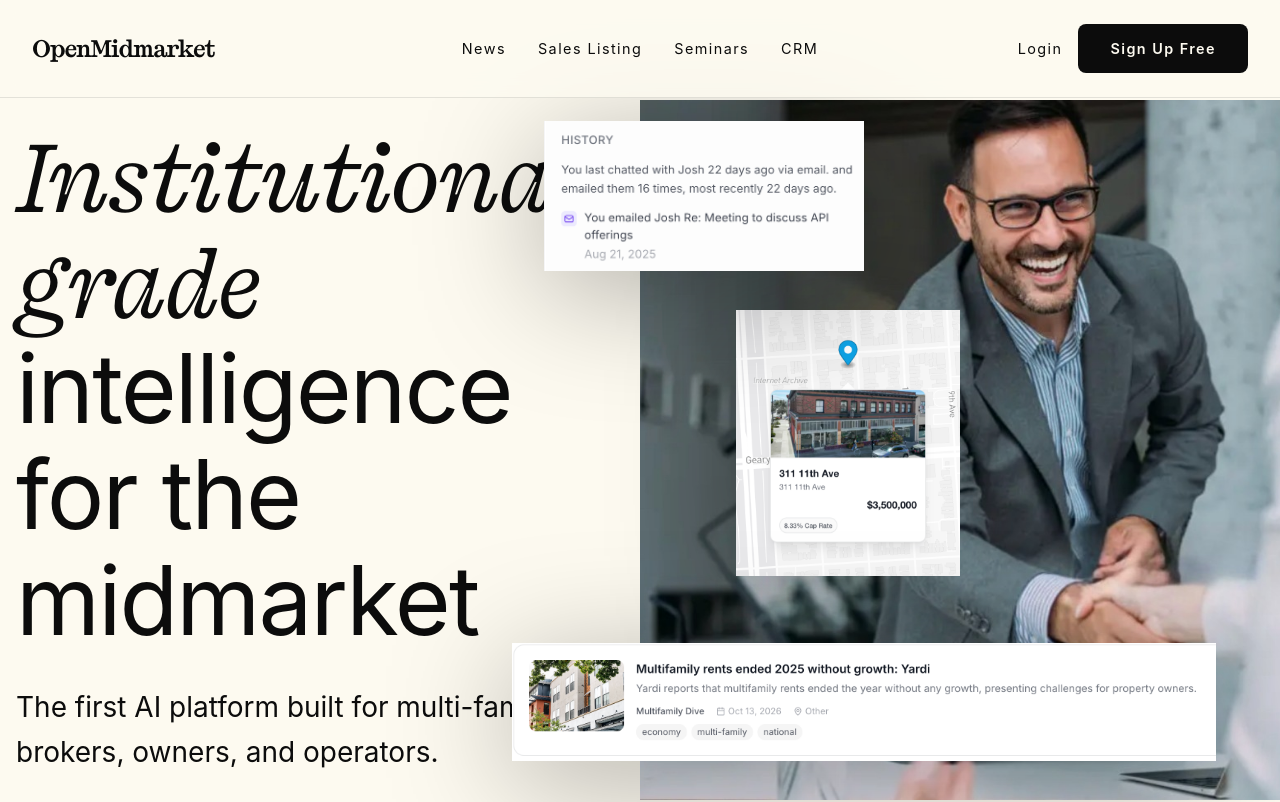
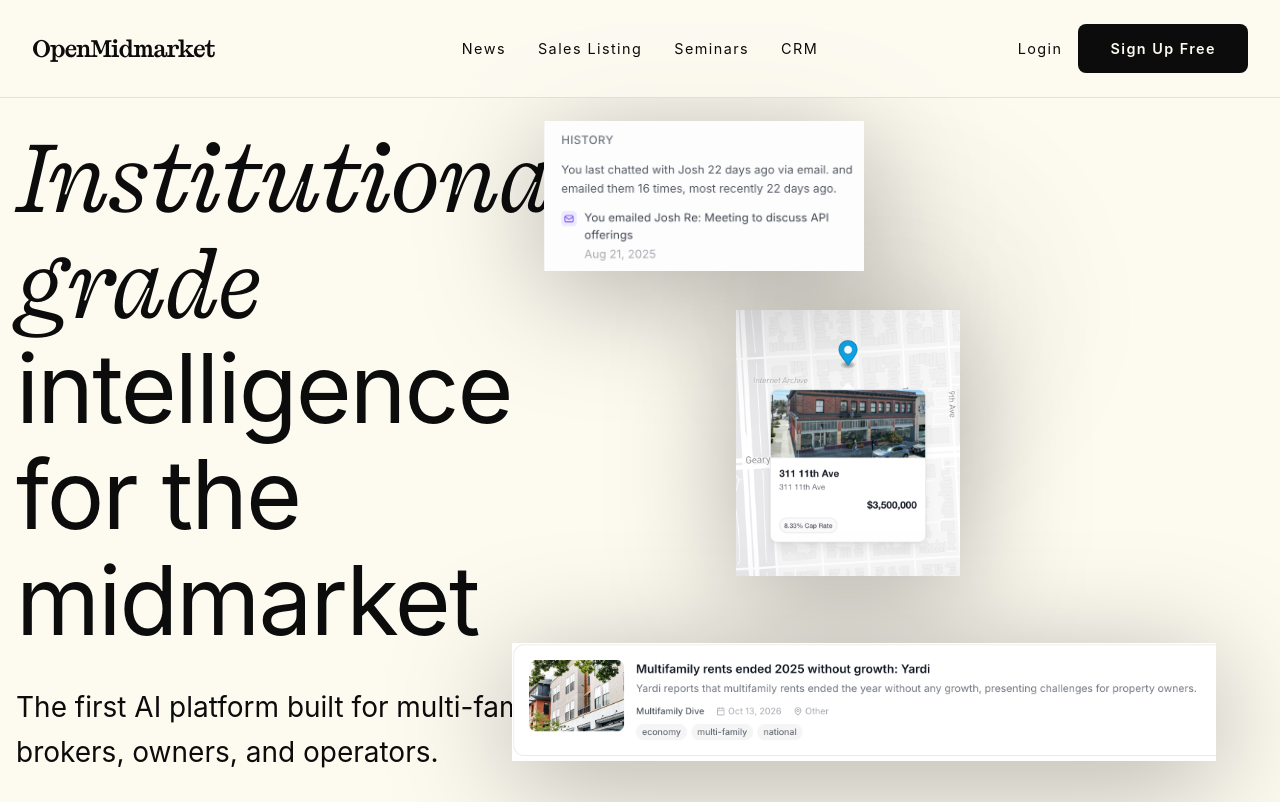
Before and after one commit to jahaskell53/landing-page-cre, a Next.js app: page / in a window 1280 px wide. Shown: the top 802 px of the page. Built offline with nearby package versions, Linux system fonts and the light colour scheme.

Commit message:
remove the realtor background image on main root page

```diff
--- a/src/app/page.tsx
+++ b/src/app/page.tsx
@@ -110,15 +110,6 @@ export default function Home() {
             overflow: 'visible'
           }}
         >
-          <div style={{
-            position: 'absolute',
-            inset: 0,
-            backgroundImage: 'url(/images/handshake.jpeg)',
-            backgroundSize: 'cover',
-            backgroundPosition: 'center',
-            backgroundRepeat: 'no-repeat',
-            zIndex: 0
-          }} />
           <div style={{
             position: 'absolute',
             inset: 0,
```
